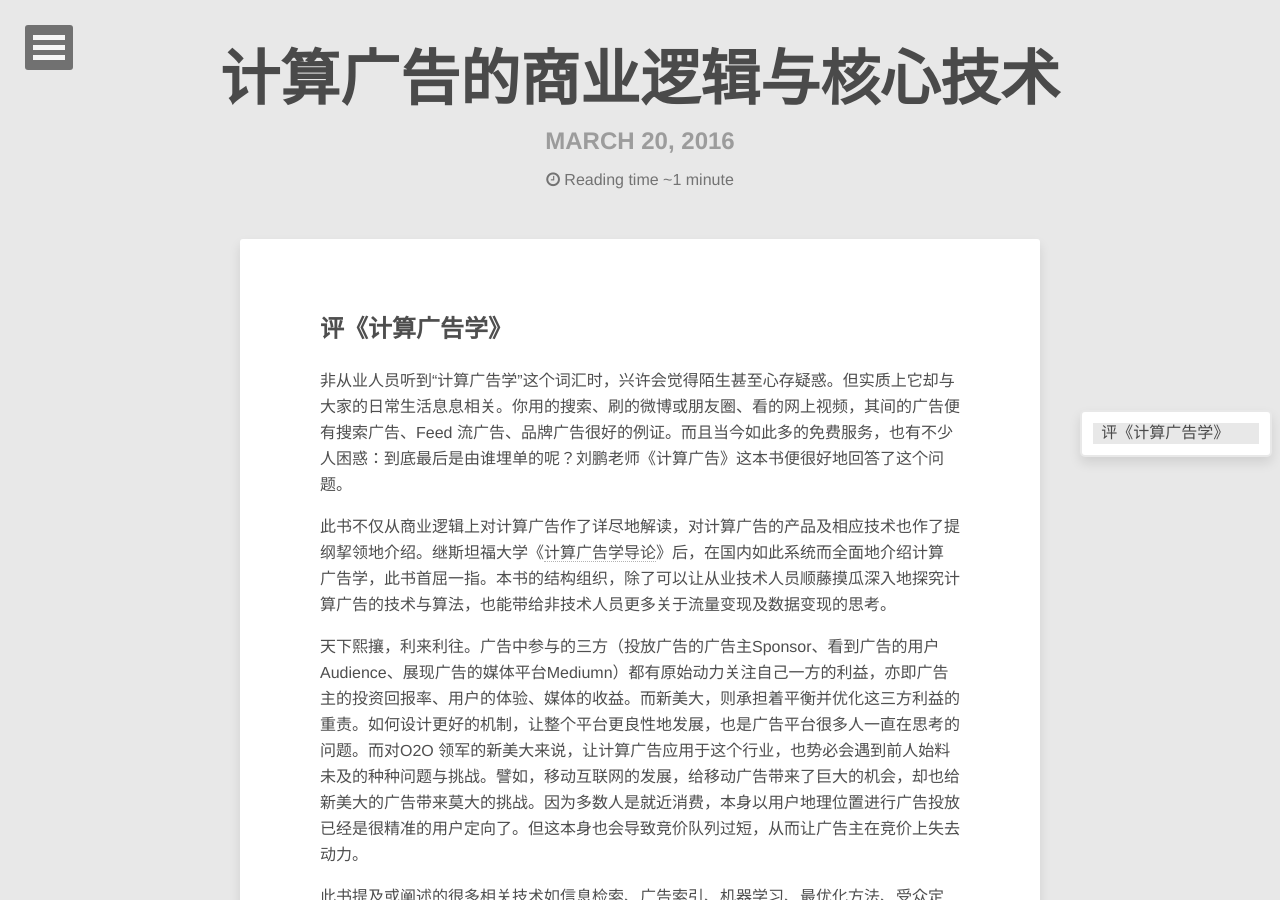
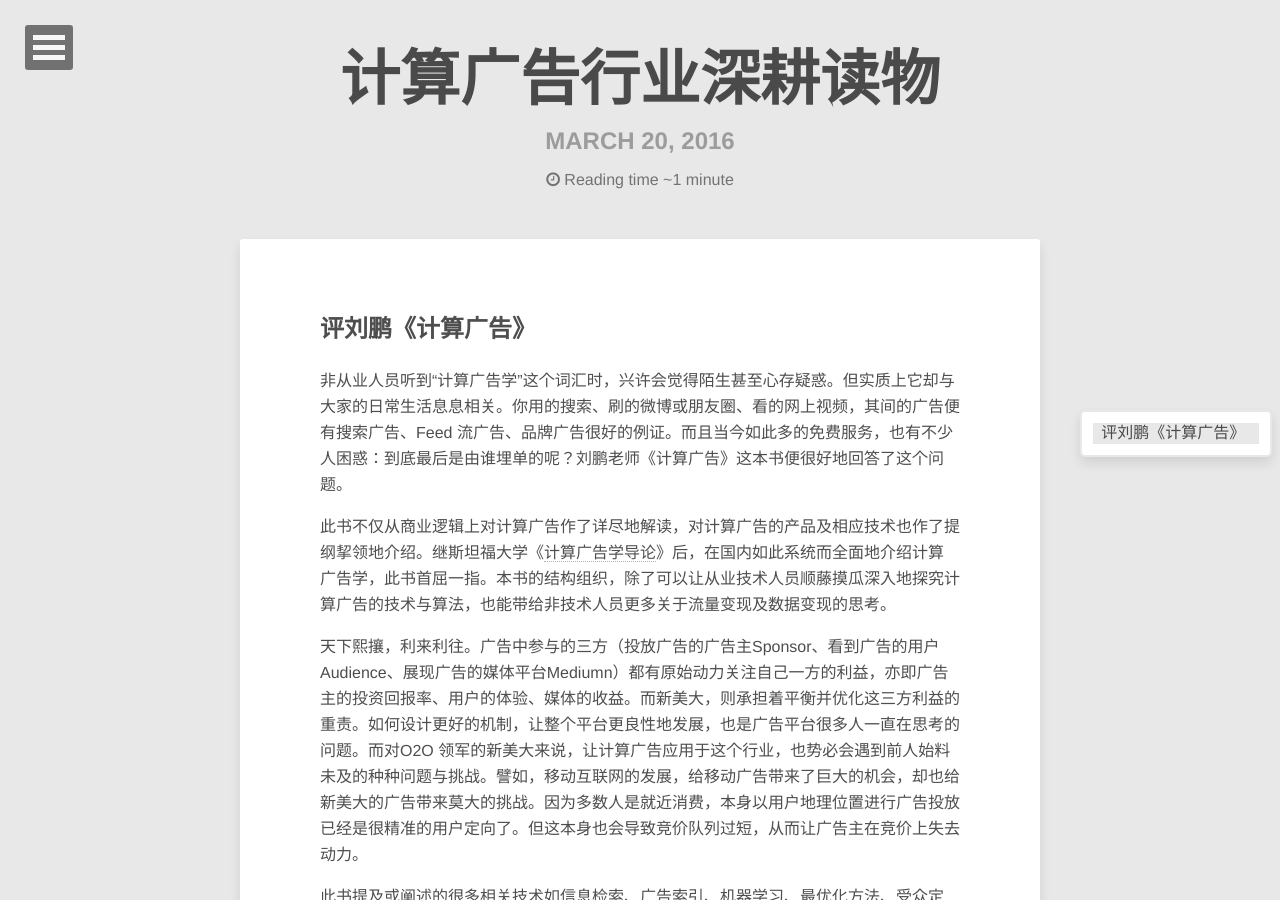
Before and after one commit to jinntrance/blog, a Jekyll site: the page built from CHINESE/_posts/2016-03-20-review-of-computational-advertising.md, in a window 1280 px wide and 900 px high. Built offline with Jekyll 4.4.1, drawn with Linux system fonts in a browser that asks for light colours; comment, search, counter and statistics services are not loaded.

Commit message:
change title

```diff
--- a/CHINESE/_posts/2016-03-20-review-of-computational-advertising.md
+++ b/CHINESE/_posts/2016-03-20-review-of-computational-advertising.md
@@ -1,6 +1,6 @@
 ---
 layout: post
-title: "计算广告的商业逻辑与核心技术"
+title: "计算广告行业深耕读物"
 modified: 2016-03-20 21:30:13 +0800
 tags: [CA, Data Mining, 计算广告]
 image:
@@ -12,7 +12,7 @@ share:
 
 ---
 
-## 评《计算广告学》
+## 评刘鹏《计算广告》
 
 非从业人员听到“计算广告学”这个词汇时，兴许会觉得陌生甚至心存疑惑。但实质上它却与大家的日常生活息息相关。你用的搜索、刷的微博或朋友圈、看的网上视频，其间的广告便有搜索广告、Feed 流广告、品牌广告很好的例证。而且当今如此多的免费服务，也有不少人困惑：到底最后是由谁埋单的呢？刘鹏老师《计算广告》这本书便很好地回答了这个问题。
 
```
